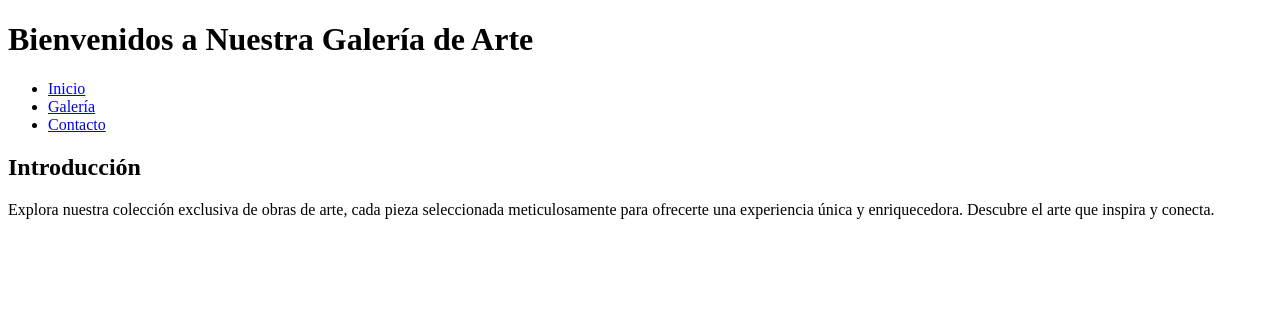
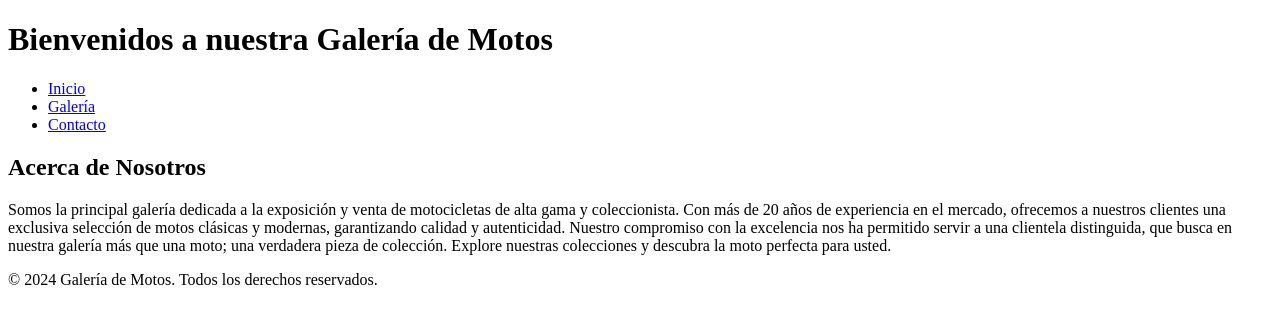
Before and after one commit to justomiguel/HtmlPartes, a plain HTML site: page index.html in a window 1280 px wide. Drawn offline with Linux system fonts and the light colour scheme.

Commit message:
Update index.html

```diff
--- a/index.html
+++ b/index.html
@@ -2,11 +2,11 @@
 <html lang="es">
 <head>
     <meta charset="UTF-8">
-    <title>Galería de Arte</title>
+    <title>Galería de Motos</title>
 </head>
 <body>
     <header>
-        <h1>Bienvenidos a Nuestra Galería de Arte</h1>
+        <h1>Bienvenidos a nuestra Galería de Motos</h1>
         <nav>
             <ul>
                 <li><a href="index.html">Inicio</a></li>
@@ -16,8 +16,13 @@
         </nav>
     </header>
     <section>
-        <h2>Introducción</h2>
-        <p>Explora nuestra colección exclusiva de obras de arte, cada pieza seleccionada meticulosamente para ofrecerte una experiencia única y enriquecedora. Descubre el arte que inspira y conecta.</p>
+        <h2>Acerca de Nosotros</h2>
+        <p>
+            Somos la principal galería dedicada a la exposición y venta de motocicletas de alta gama y coleccionista. Con más de 20 años de experiencia en el mercado, ofrecemos a nuestros clientes una exclusiva selección de motos clásicas y modernas, garantizando calidad y autenticidad. Nuestro compromiso con la excelencia nos ha permitido servir a una clientela distinguida, que busca en nuestra galería más que una moto; una verdadera pieza de colección. Explore nuestras colecciones y descubra la moto perfecta para usted.
+        </p>
     </section>
+    <footer>
+        <p>© 2024 Galería de Motos. Todos los derechos reservados.</p>
+    </footer>
 </body>
 </html>
```
